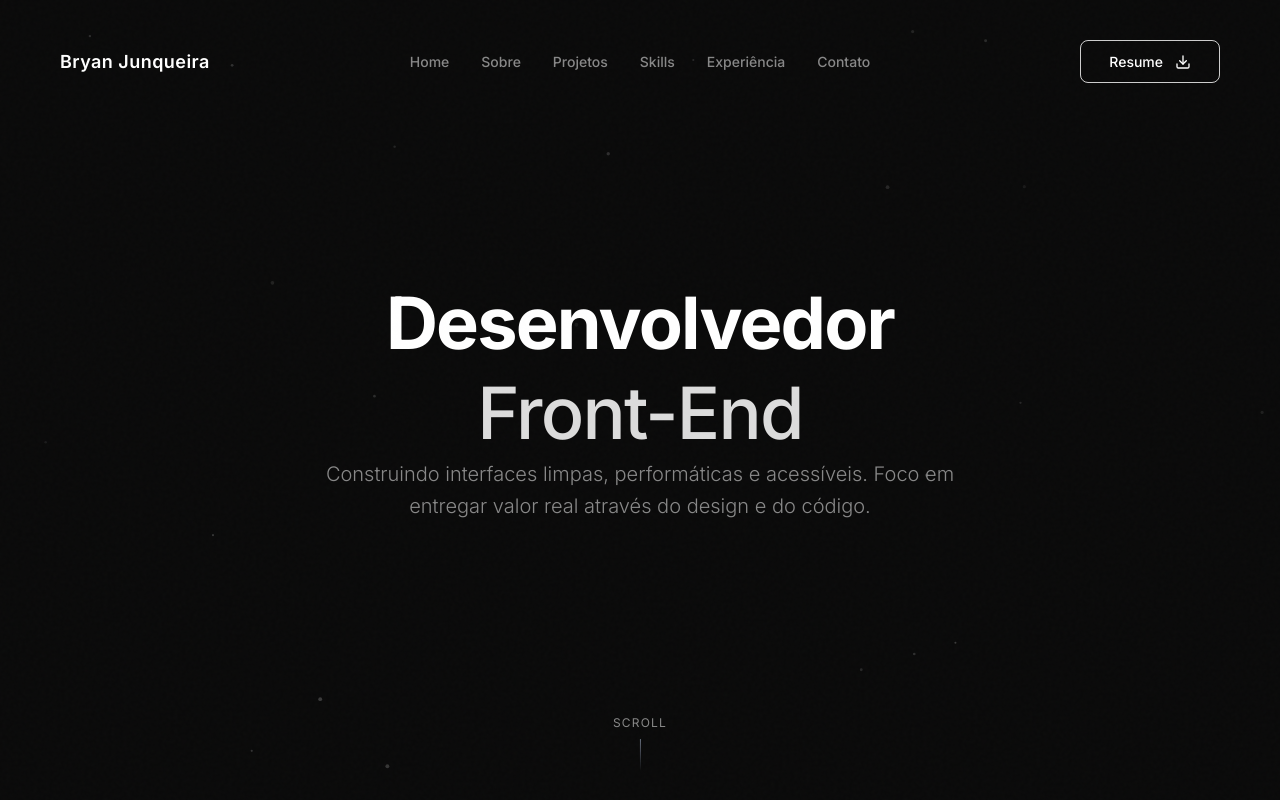
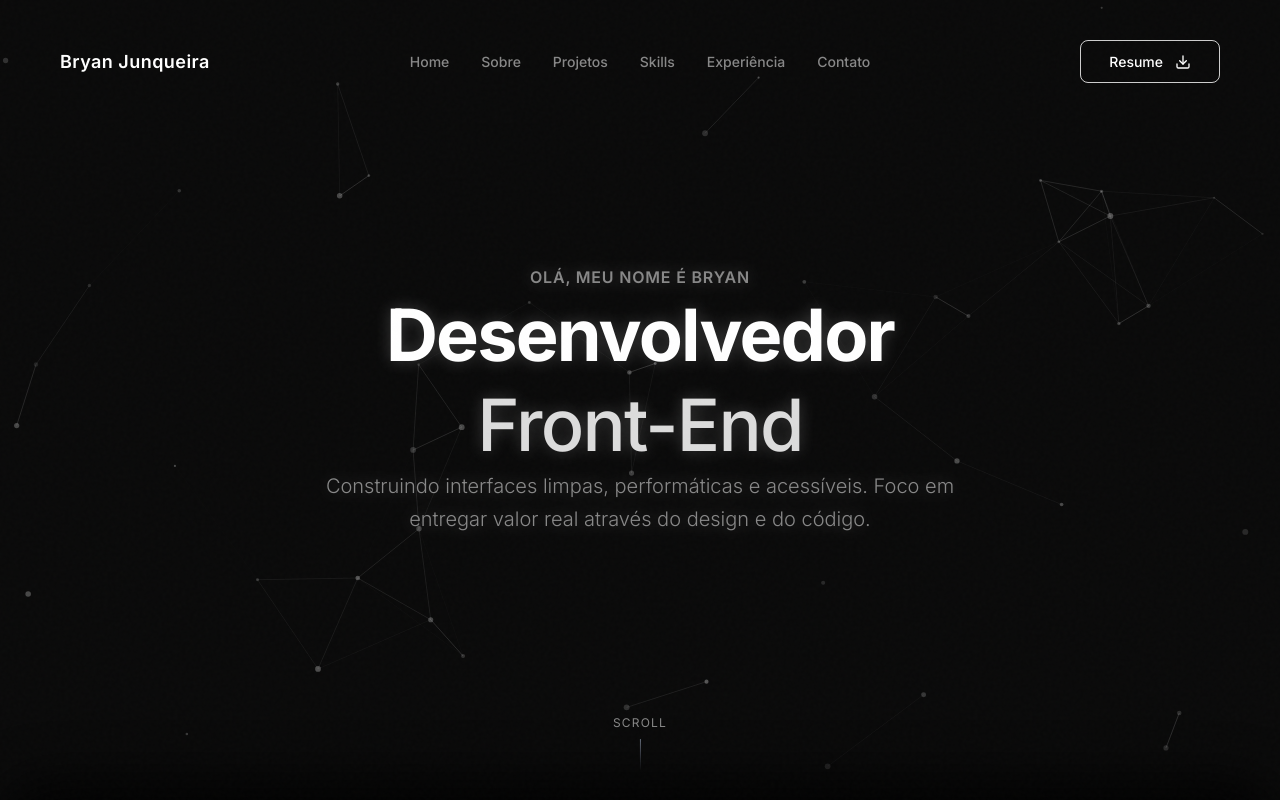
Before and after one commit to bryanjunqueira/PORTFOLIO, a React (Vite) app: page / in a window 1280 px wide. Shown: the top 800 px of the page. Built offline with nearby package versions, Linux system fonts and the light colour scheme.

Commit message:
Atualizando hero

```diff
--- a/src/App.jsx
+++ b/src/App.jsx
@@ -13,13 +13,19 @@ export default function App() {
       <ParticlesBackground />
       <div className="noise-overlay">
         <Header />
-        <main className="relative z-10 w-full overflow-hidden">
+        <main className="relative w-full">
+          {/* Hero fixo no fundo, mas com z-0 para permitir interação */}
+          <div className="sticky top-0 h-screen w-full z-0">
             <Hero />
+          </div>
+          {/* Conteúdo que sobe, com z-10 para cobrir o Hero */}
+          <div className="relative z-10 bg-[#0a0a0a] rounded-t-[3rem] shadow-[0_-20px_50px_rgba(0,0,0,0.8)] pt-4 border-t border-white/5">
             <About />
             <Projects />
             <Skills />
             <Experience />
             <Contact />
+          </div>
         </main>
       </div>
     </div>
--- a/src/components/Header.jsx
+++ b/src/components/Header.jsx
@@ -37,7 +37,7 @@ export default function Header() {
             <a
               href="#home"
               onClick={(e) => handleClick(e, '#home')}
-              className="text-lg font-semibold tracking-wide text-white hover:text-text-secondary transition-colors"
+              className="inline-block text-lg font-semibold tracking-wide text-white hover:text-text-secondary hover:scale-110 hover:-translate-y-2 transition-all duration-300"
             >
               Bryan Junqueira
             </a>
@@ -51,7 +51,7 @@ export default function Header() {
                   key={link.name}
                   href={link.href}
                   onClick={(e) => handleClick(e, link.href)}
-                  className="text-sm font-medium text-text-muted hover:text-white transition-colors duration-300"
+                  className="inline-block text-sm font-medium text-text-muted hover:text-white hover:scale-125 hover:-translate-y-2 transition-all duration-300"
                 >
                   {link.name}
                 </a>
@@ -64,7 +64,7 @@ export default function Header() {
             <a
               href="/Curriculo-Bryan-Junqueira.pdf"
               download="Bryan_Junqueira_CV.pdf"
-              className="group hidden md:inline-flex items-center justify-center gap-3 text-sm font-medium rounded-lg border border-white/80 bg-transparent text-white hover:bg-white/10 transition-all duration-200"
+              className="group hidden md:inline-flex items-center justify-center gap-3 text-sm font-medium rounded-lg border border-white/80 bg-transparent text-white hover:bg-white/10 hover:scale-110 hover:-translate-y-2 transition-all duration-300"
               style={{ letterSpacing: 'normal', padding: '12px 28px' }}
             >
               <span style={{ lineHeight: '1' }}>Resume</span>
--- a/src/components/Hero.jsx
+++ b/src/components/Hero.jsx
@@ -5,11 +5,32 @@ export default function Hero() {
     <section id="home" className="relative min-h-screen flex items-center justify-center pt-20">
       <div className="max-w-5xl mx-auto px-6 lg:px-12 w-full text-center flex flex-col items-center">
         <motion.div
-          initial={{ opacity: 0, y: 20 }}
-          animate={{ opacity: 1, y: 0 }}
-          transition={{ duration: 0.8, ease: "easeOut" }}
-          className="space-y-6"
+          initial={{
+            opacity: 0,
+            y: 20,
+            filter: "drop-shadow(0px 0px 0px rgba(255, 255, 255, 0))"
+          }}
+          animate={{
+            opacity: 1,
+            y: 0,
+            filter: "drop-shadow(0px 0px 8px rgba(255, 255, 255, 0.2))"
+          }}
+          whileHover={{
+            scale: 1.08,
+            filter: "drop-shadow(0px 0px 45px rgba(255, 255, 255, 0.8))"
+          }}
+          transition={{
+            duration: 0.8,
+            ease: "easeOut",
+            scale: { duration: 0.3, ease: "easeOut" },
+            filter: { duration: 0.3, ease: "easeOut" }
+          }}
+          className="space-y-6 cursor-default"
         >
+          <p className="text-sm sm:text-base font-semibold tracking-wider uppercase text-text-muted mb-2 sm:mb-4 inline-block transition-colors duration-300 hover:text-white">
+            Olá, meu nome é Bryan
+          </p>
+
           <h1 className="text-5xl sm:text-7xl font-bold tracking-tight text-white leading-tight">
             Desenvolvedor <br className="hidden sm:block" />
             <span className="text-text-secondary font-medium">Front-End</span>
--- a/src/components/ParticlesBackground.jsx
+++ b/src/components/ParticlesBackground.jsx
@@ -28,25 +28,29 @@ export default function ParticlesBackground() {
     particles: {
       color: { value: "#ffffff" },
       links: {
-        enable: false, // Remoção das linhas para visual mais clean de dots
+        enable: true, // Sistema panorâmico conectado
+        color: "#ffffff",
+        distance: 150,
+        opacity: 0.1,
+        width: 1,
       },
       move: {
-        direction: "top", // Movimento suave subindo
+        direction: "none", // Movimento em todas as direções (panorâmico)
         enable: true,
-        outModes: { default: "out" },
+        outModes: { default: "bounce" },
         random: true,
-        speed: { min: 0.1, max: 0.4 },
-        straight: true,
+        speed: { min: 0.2, max: 0.8 },
+        straight: false,
       },
       number: {
         density: { enable: true, area: 1000 },
-        value: 50, // Menos partículas
+        value: 100, // Mais partículas rodando
       },
       opacity: {
-        value: { min: 0.05, max: 0.2 },
+        value: { min: 0.1, max: 0.3 },
       },
       shape: { type: "circle" },
-      size: { value: { min: 1, max: 2 } },
+      size: { value: { min: 1, max: 3 } },
     },
     detectRetina: true,
   };
```
Lines whose indentation alone changed are shown as unchanged.
